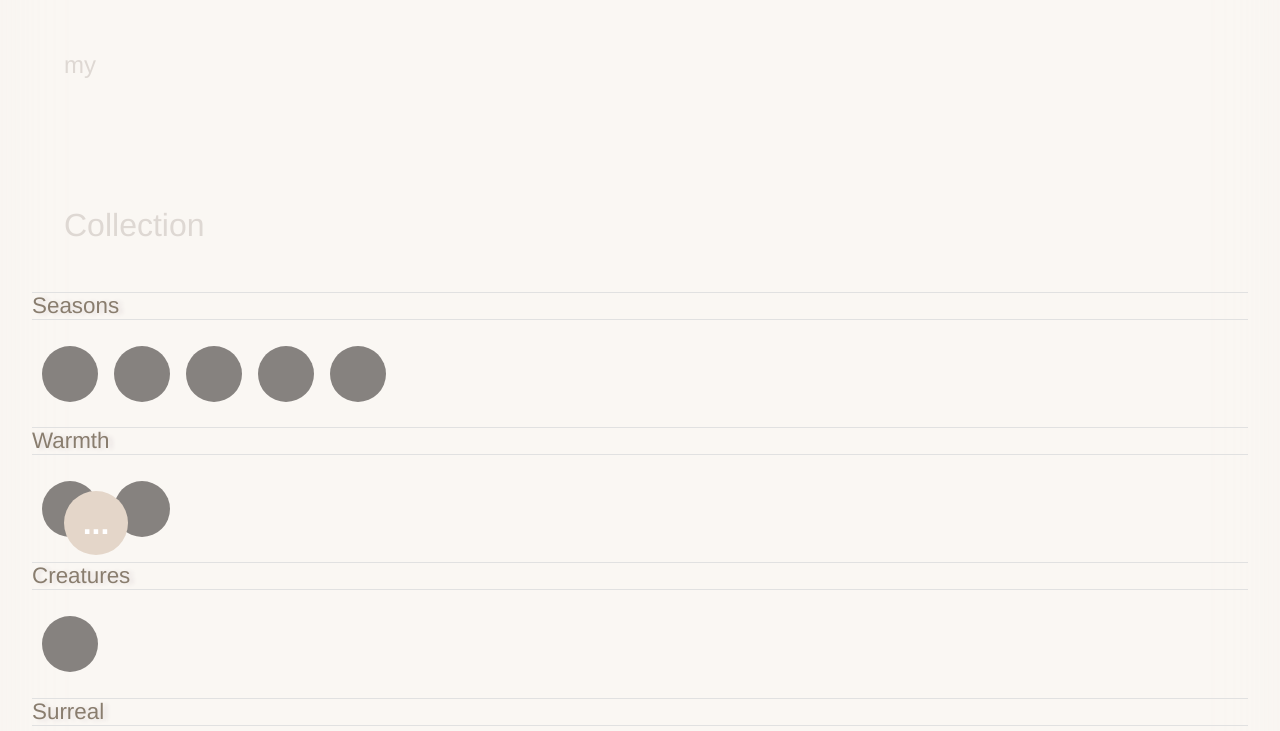
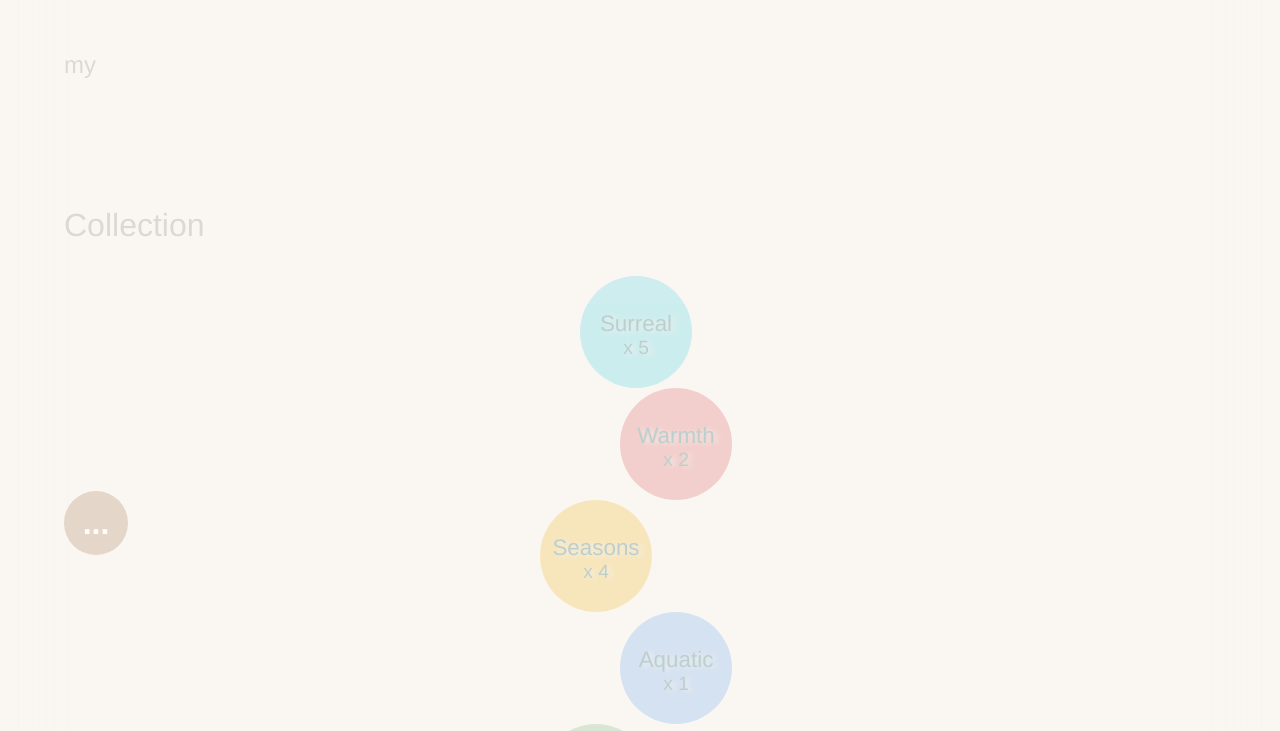
Before and after one commit to zakwarren/hygge, a React (Create React App) app: page /collection in a window 1280 px wide. Shown: the part 205-936 px from the top of the page. Built offline with nearby package versions, Linux system fonts and the light colour scheme.

Commit message:
Collection redesign

```diff
--- a/src/components/Collection/Category.js
+++ b/src/components/Collection/Category.js
@@ -4,19 +4,16 @@ import PropTypes from "prop-types";
 import css from "./Category.module.css";
 
 const Category = (props) => (
-  <>
+  <div className={css.Circle} style={{ backgroundColor: props.color }}>
     <h2 className={css.SubHeading}>{props.heading}</h2>
-    <div className={css.Collection}>
-      {props.collection.map((item) => (
-        <div key={item.id} className={css.Circle}></div>
-      ))}
-    </div>
-  </>
+    <div className={css.Value}>x {props.collection.length}</div>
+  </div>
 );
 
 Category.propTypes = {
   heading: PropTypes.string.isRequired,
   collection: PropTypes.array.isRequired,
+  color: PropTypes.string.isRequired,
 };
 
 export default Category;
--- a/src/components/Collection/Category.module.css
+++ b/src/components/Collection/Category.module.css
@@ -1,28 +1,10 @@
-.SubHeading {
-  margin: 1rem 0;
-  border-top: 0.06rem solid #e1e1e1;
-  border-bottom: 0.06rem solid #e1e1e1;
-  color: #897d6e;
-  font-size: 1.4rem;
-  font-weight: normal;
-  text-shadow: 0.25rem 0.06rem 0.25rem #e3dcdc;
-}
-
-.Collection {
-  padding: 0.6rem;
-  overflow-x: auto;
-  white-space: nowrap;
-  display: flex;
-  flex-direction: row;
-  flex-wrap: nowrap;
-}
-
 .Circle {
   margin: 0 0.5rem;
-  width: 3.5rem;
+  width: 7rem;
+  height: 7rem;
   min-width: 3.5rem;
-  height: 3.5rem;
-  background-color: #86827f;
+  background-color: #deddd9;
+  opacity: 0.25;
   border-radius: 50%;
   cursor: pointer;
 }
@@ -34,3 +16,18 @@
 .Circle:hover {
   box-shadow: 0.25rem 0 0.9rem #ffe4e4, 0 0.25rem 1.25rem #86827f;
 }
+
+.SubHeading,
+.Value {
+  margin: 2.2rem 0 0 0;
+  color: #075d63;
+  font-size: 1.4rem;
+  font-weight: normal;
+  text-align: center;
+  text-shadow: 0.25rem 0.06rem 0.25rem #e3dcdcdb;
+}
+
+.Value {
+  margin: 0;
+  font-size: 1.2rem;
+}
--- a/src/components/Collection/CategoryList.js
+++ b/src/components/Collection/CategoryList.js
@@ -1,14 +1,15 @@
 import React from "react";
 import PropTypes from "prop-types";
 
+import css from "./CategoryList.module.css";
 import Category from "./Category";
 
 const CategoryList = (props) => (
-  <>
+  <section className={css.Collections}>
     {props.list.map((el) => (
       <Category key={el.id} {...el} />
     ))}
-  </>
+  </section>
 );
 
 CategoryList.propTypes = {
--- /dev/null
+++ b/src/components/Collection/CategoryList.module.css
@@ -0,0 +1,15 @@
+.Collections {
+  width: 100%;
+  display: flex;
+  flex-direction: column;
+  justify-content: space-evenly;
+  align-items: center;
+}
+
+.Collections > *:nth-child(odd) {
+  margin-left: -5rem;
+}
+
+.Collections > *:nth-child(even) {
+  margin-left: 5rem;
+}
--- a/src/components/Hygge/HyggeList.module.css
+++ b/src/components/Hygge/HyggeList.module.css
@@ -1,5 +1,5 @@
 .HyggeList {
   overflow-x: auto;
-  overflow-y: hidden;
+  overflow-y: visible;
   white-space: nowrap;
 }
--- a/src/containers/Collection/Collection.js
+++ b/src/containers/Collection/Collection.js
@@ -7,23 +7,33 @@ import Heading from "../../components/Heading/Heading";
 const CATEGORIES = [
   {
     id: 1,
-    heading: "Seasons",
+    heading: "Surreal",
+    color: "#48d0e2",
     collection: [{ id: 1 }, { id: 2 }, { id: 3 }, { id: 4 }, { id: 5 }],
   },
   {
     id: 2,
     heading: "Warmth",
+    color: "#db5b5b",
     collection: [{ id: 6 }, { id: 7 }],
   },
   {
     id: 3,
-    heading: "Creatures",
-    collection: [{ id: 8 }],
+    heading: "Seasons",
+    color: "#f2b61a",
+    collection: [{ id: 8 }, { id: 9 }, { id: 10 }, { id: 11 }],
   },
   {
     id: 4,
-    heading: "Surreal",
-    collection: [{ id: 9 }],
+    heading: "Aquatic",
+    color: "#6ca7ec",
+    collection: [{ id: 12 }],
+  },
+  {
+    id: 5,
+    heading: "Creatures",
+    color: "#7ab778",
+    collection: [],
   },
 ];
 
```
